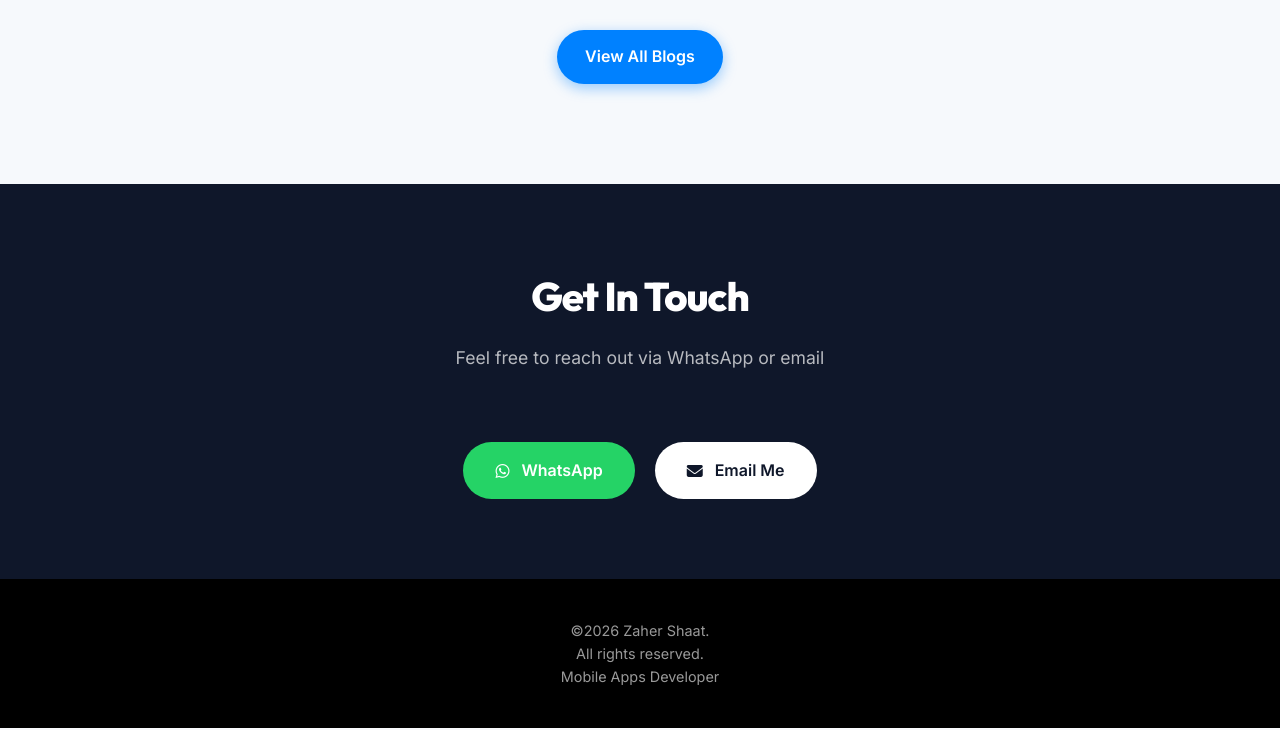
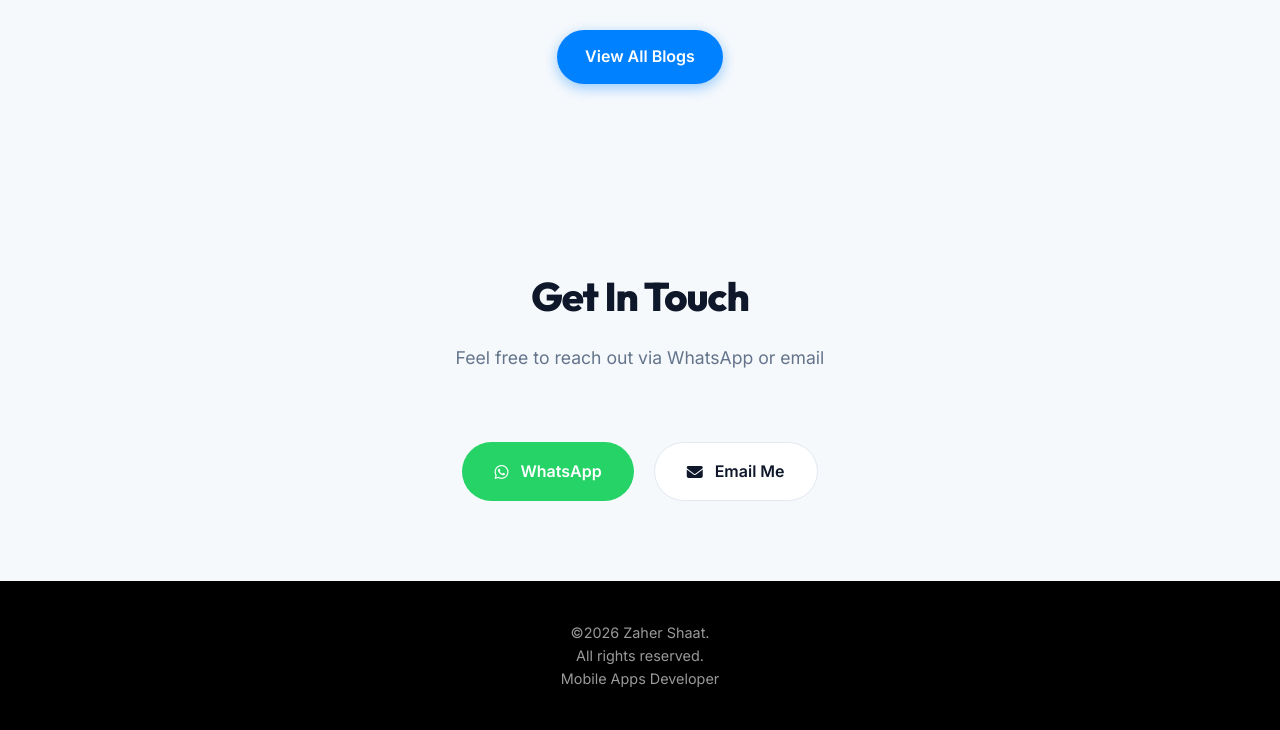
Before and after one commit to zaherShaat/zaherShaat.github.io, a plain HTML site: page index.html in a window 1280 px wide. Shown: the part 7757-8487 px from the top of the page. Drawn offline with Linux system fonts and the light colour scheme; no server answers.

Commit message:
UI: Fix Contact Section visibility in Dark Mode

```diff
--- a/css/style.css
+++ b/css/style.css
@@ -566,17 +566,16 @@ nav {
 
 /* --- Contact Section --- */
 .contact-simple {
-    background: var(--primary);
-    color: white;
+    background: var(--bg-secondary);
     padding: 80px 0;
 }
 
 .contact-simple .section-title h2 {
-    color: white;
+    color: var(--primary);
 }
 
 .contact-simple .section-title p {
-    color: rgba(255, 255, 255, 0.7);
+    color: var(--text-muted);
 }
 
 .contact-options {
@@ -604,6 +603,7 @@ nav {
 .contact-option.email {
     background: var(--bg-card);
     color: var(--primary);
+    border: 1px solid var(--border);
 }
 
 .contact-option:hover {
```
